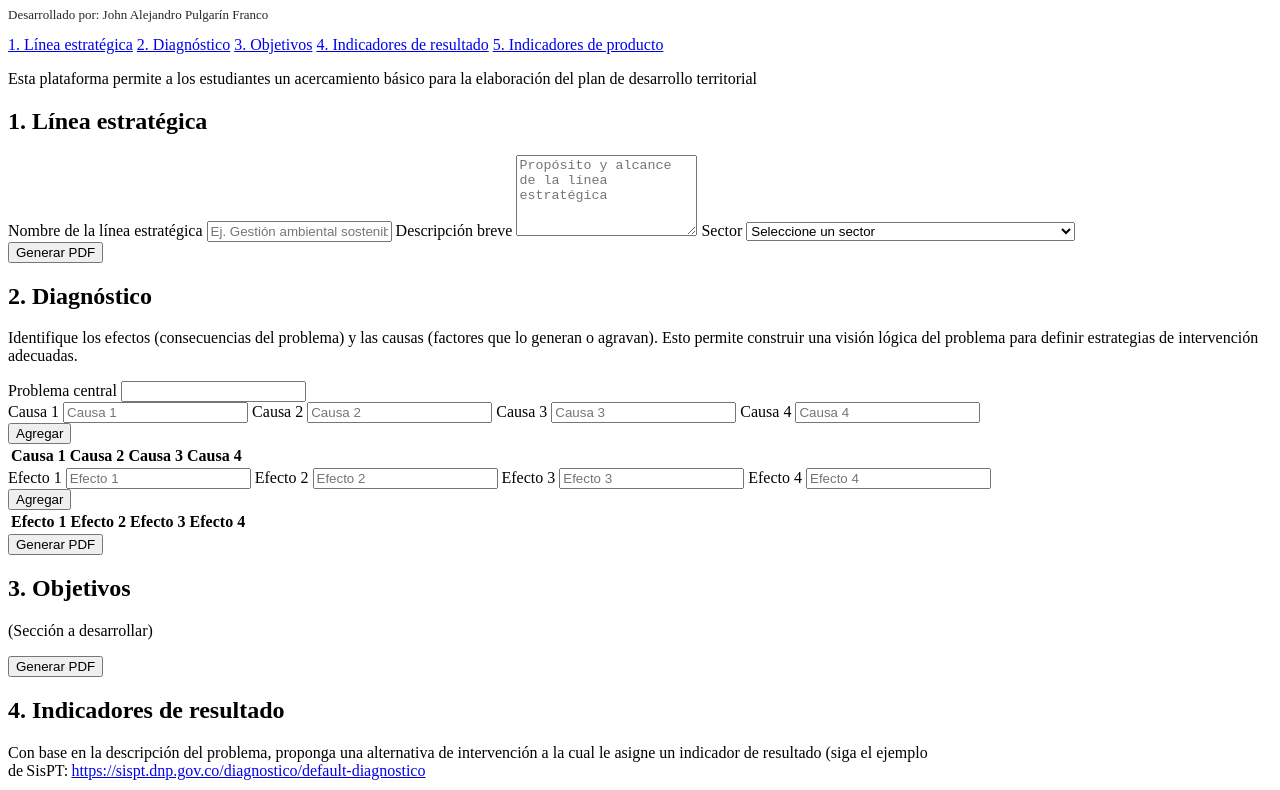
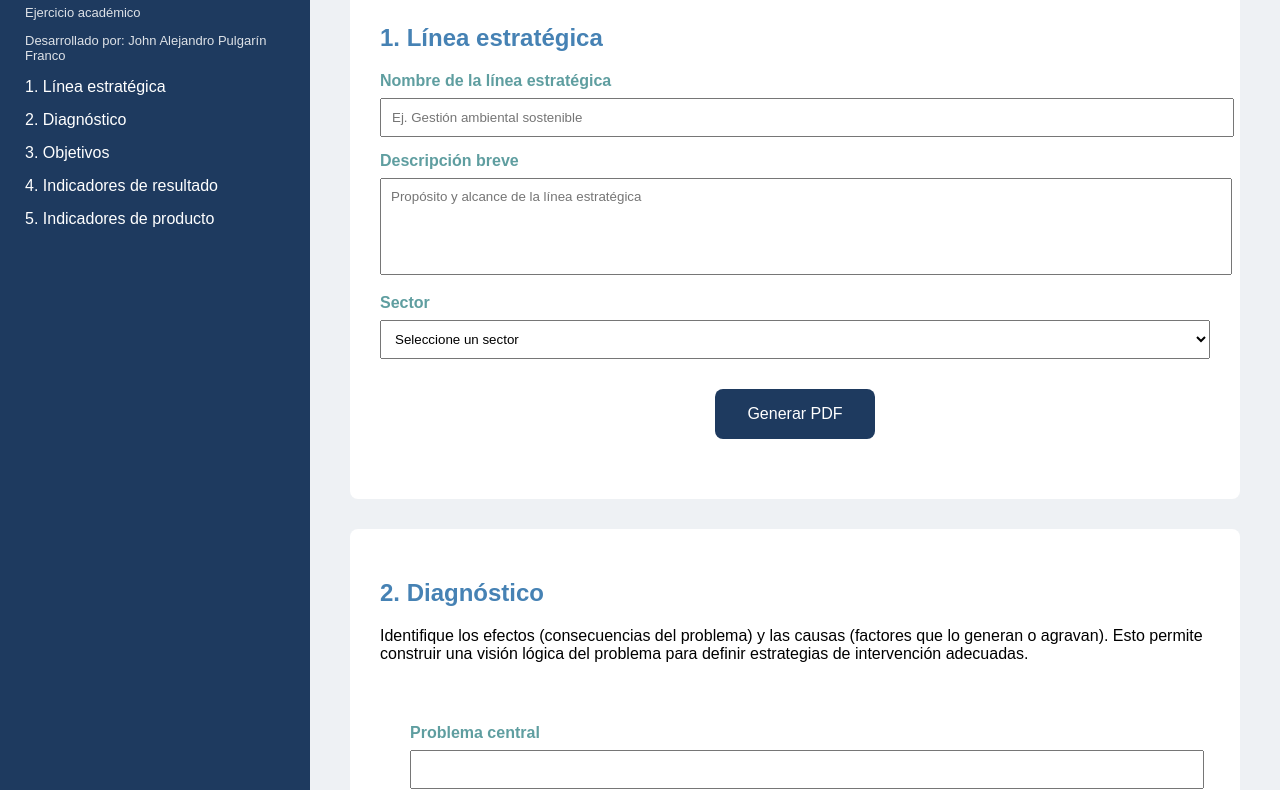
Before and after one commit to alejandropulgarinfranco/apdesarrollo, a plain HTML site: page index.html in a window 1280 px wide. Shown: the part 116-906 px from the top of the page. Drawn offline with Linux system fonts and the light colour scheme.

Commit message:
Update index.html

```diff
--- a/index.html
+++ b/index.html
@@ -4,7 +4,10 @@
   <meta charset="UTF-8">
   <title>Plataforma Académica – Planeación del Desarrollo</title>
   <meta name="viewport" content="width=device-width, initial-scale=1.0">
+  <link rel="stylesheet" href="index.css"> <!--esto para vincularlo en el github-->
+</head>
 <body>
+
 
 <div class="layout">
 
```
